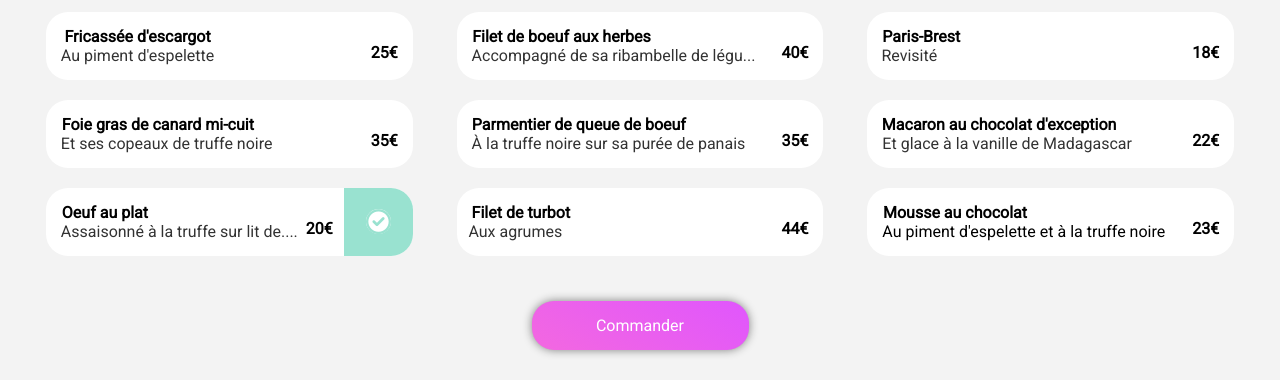
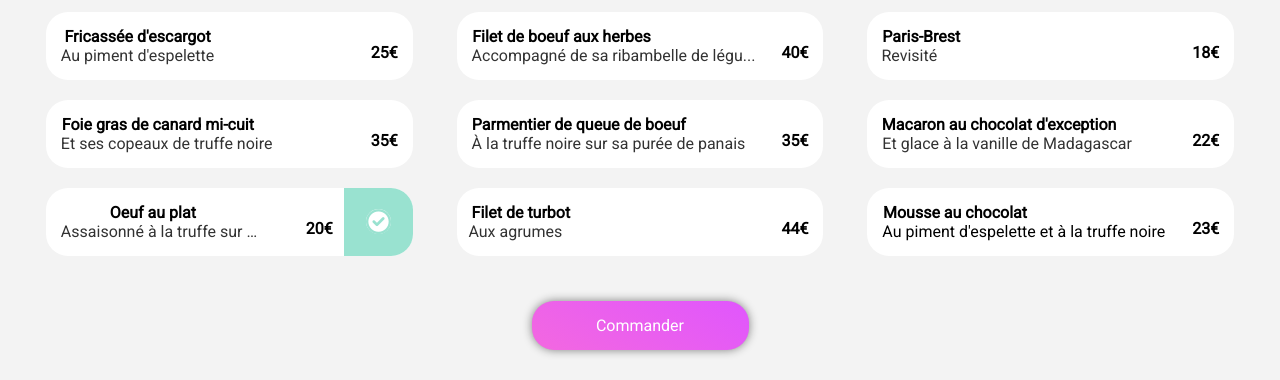
Before and after one commit to Tatami84/Projet2Oh_my_food, a plain HTML site: page palette.html in a window 1280 px wide. In both pictures the pointer is over the element "Assaisonné à la truffe sur lit de....". Shown: the part 420-800 px from the top of the page. Drawn offline with Linux system fonts and the light colour scheme; a web font is replaced by a local one.

Commit message:
une autre modif

```diff
--- a/palette.css
+++ b/palette.css
@@ -418,14 +418,14 @@ footer h4 {
 
 }
 
-.entree3:hover .para6 {
+.enter3:hover .para6 {
     width: 200px;
     white-space: nowrap;
     overflow: hidden;
     text-overflow: ellipsis;
 }
 
-.entree3:hover .para5 {
+.enter3:hover .para5 {
     margin-left: -1rem;
 }
 
```
